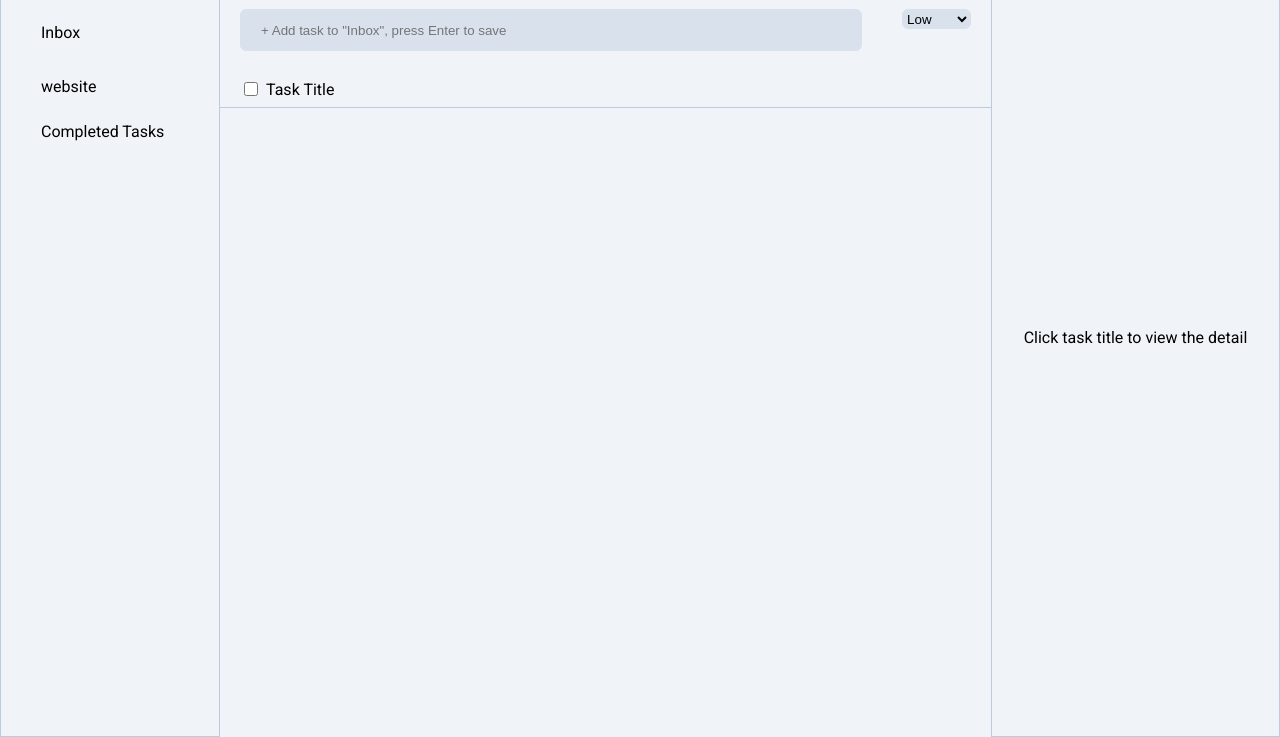
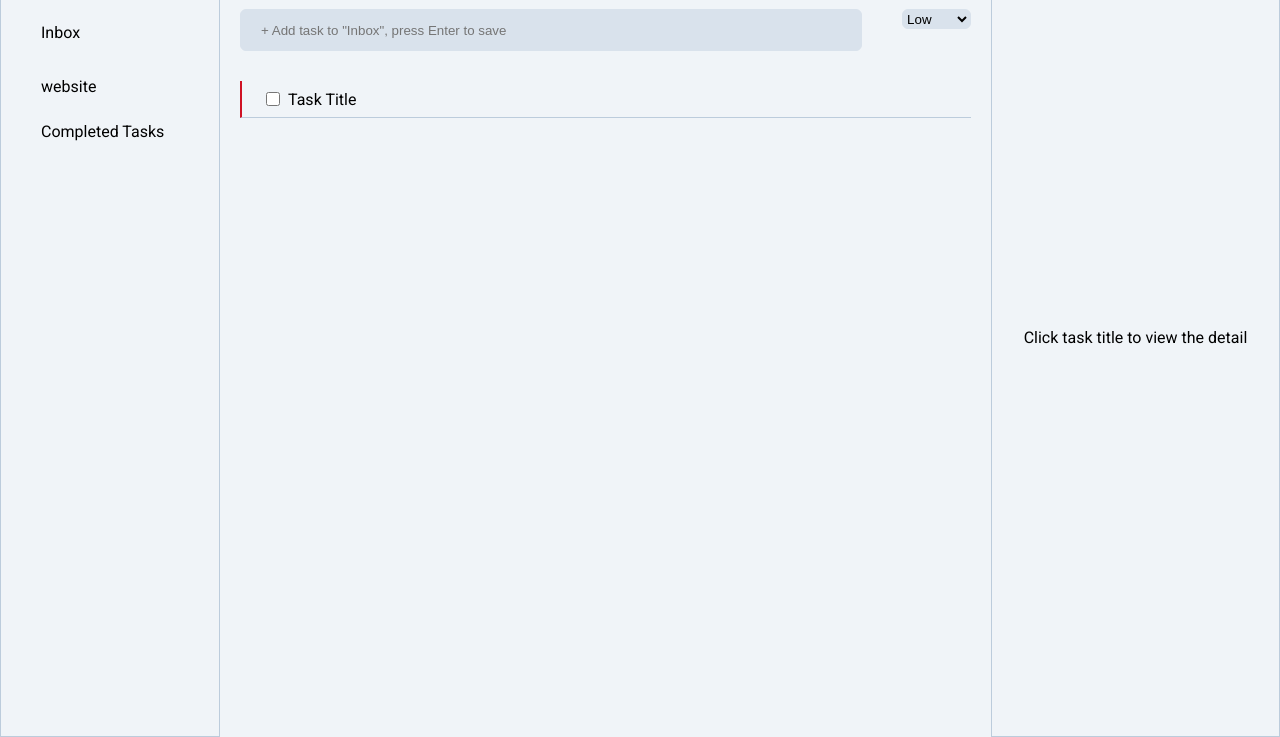
Before and after one commit to kenizaya/taskit, a website built with webpack: page src/template.html in a window 1280 px wide. Both pictures are taken after a click on the checkbox 251 px from the left and 152 px from the top of the page. Shown: the part 63-800 px from the top of the page. Built offline with nearby package versions, Linux system fonts and the light colour scheme.

Commit message:
Add left border to tasks based on priority

```diff
--- a/src/styles/main.css
+++ b/src/styles/main.css
@@ -116,6 +116,7 @@ form {
 .task {
     border-bottom: 1px solid #BCCCDC;
     padding: 8px 20px;
+    margin: 10px 20px;
     display: flex;
     gap: 5px;
     align-items: center;
--- a/src/taskit.js
+++ b/src/taskit.js
@@ -20,7 +20,7 @@ const projects = {
             title: "Task Title2",
             description: "Task description2",
             dueDate: "Task date2",
-            priority: "High2",
+            priority: "High",
         }],
 
     "website": [
@@ -175,9 +175,18 @@ const displayTasks = (proj) => {
         const taskContainer = document.createElement("input");
         taskContainer.setAttribute("type", "checkbox");
         taskContainer.setAttribute("id", `id${id}`);
+        const taskIndex = taskContainer.id.substring(2);
         if (project === completedTasks) {
             taskContainer.checked = true;
             taskContainer.disabled = true;
+        }
+
+        if (project[taskIndex].priority === "High") {
+            div.style.borderLeft = "2px solid #CF1124";
+        } else if (project[taskIndex].priority === "Normal") {
+            div.style.borderLeft = "2px solid #F0B429";
+        } else if (project[taskIndex].priority === "Low") {
+            div.style.borderLeft = "2px solid #724BB7";
         }
 
         const label = document.createElement("label");
@@ -190,11 +199,11 @@ const displayTasks = (proj) => {
 
         taskContainer.addEventListener("click", () => {
             const currentProject = get.currentProject.textContent;
-            completeTask(project, taskContainer.id.substring(2));
+            completeTask(project, taskIndex);
             displayTasks(currentProject);
         }, {once: true});
 
-        label.addEventListener('click', () => displayDescription(project[taskContainer.id.substring(2)]));
+        label.addEventListener('click', () => displayDescription(project[taskIndex]));
 
         console.log(project);
 
```
Also changed, not shown: src/template.html (+1 -4 lines).
